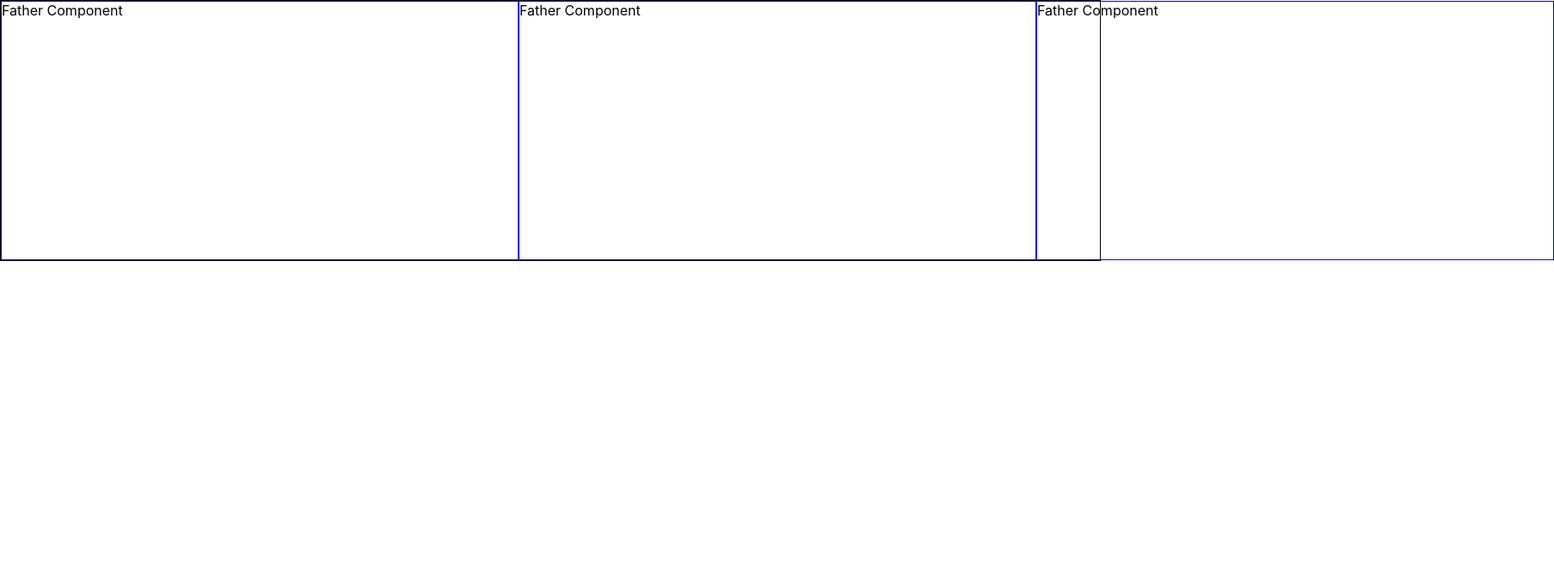
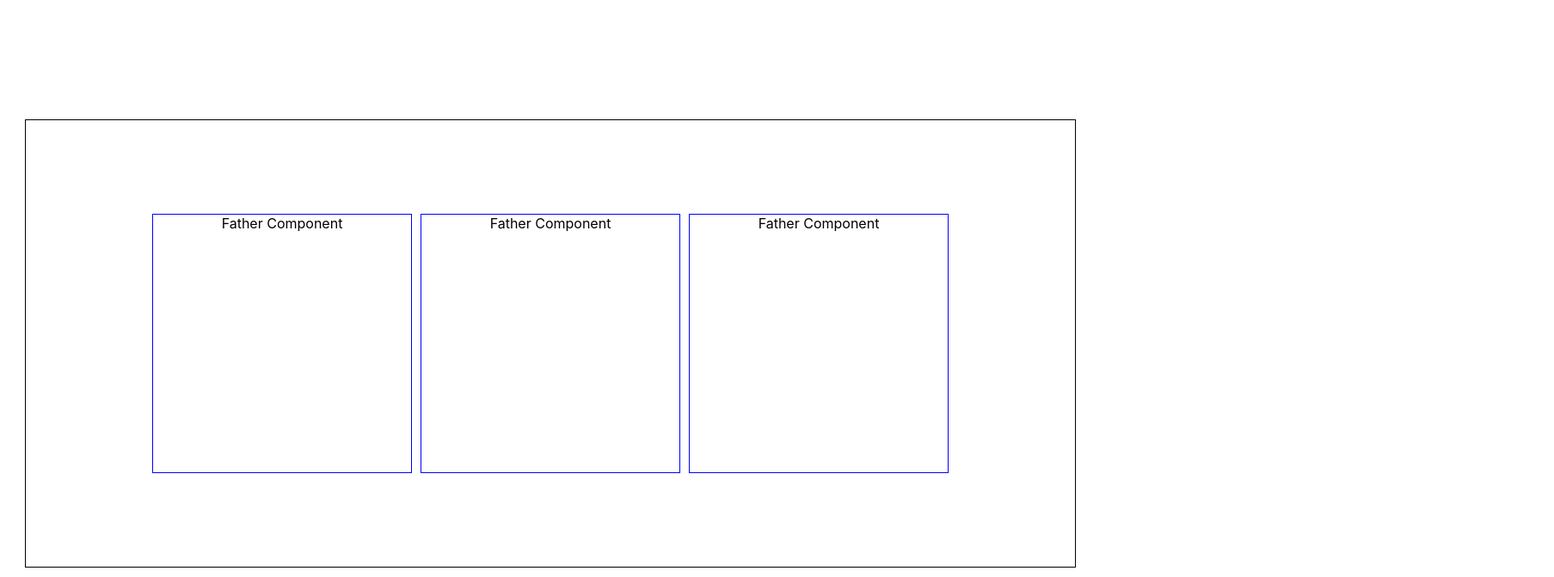
Before and after one commit to ddfilipov/react-context-test, a React (Create React App) app: page / in a window 1280 px wide. Shown: the top 672 px of the page at 86% size, 1807 px wide, since content can reach past the window. Built offline with nearby package versions, Linux system fonts and the light colour scheme.

Commit message:
okay better style now

```diff
--- a/src/components/FatherCounter.tsx
+++ b/src/components/FatherCounter.tsx
@@ -3,7 +3,7 @@ import styled from "styled-components";
 const Container = styled.div`
     border: 1px solid blue;
     min-height: 300px;
-    min-width: 600px;
+    min-width: 300px;
 `;
 export const FatherCounter = () => {
     return <Container>Father Component</Container>;
--- a/src/components/MainContainer.tsx
+++ b/src/components/MainContainer.tsx
@@ -1,20 +1,34 @@
 import { FatherCounter } from "./FatherCounter";
 import styled from "styled-components";
+
+const Wrapper = styled.div`
+    display: flex;
+    justify-content: center;
+    align-items: center;
+    text-align: center;
+    min-height: 100vh;
+`;
 
 const Container = styled.div`
     display: flex;
     flex-direction: row;
+    align-items: center;
+    gap: 10px;
+    justify-content: center;
+    padding: 10px;
+    height: 500px;
+    width: 1200px;
     border: 1px solid black;
-    min-height: 300px;
-    min-width: 600px;
 `;
 
 export const MainContainer = () => {
     return (
-        <Container>
-            <FatherCounter />
-            <FatherCounter />
-            <FatherCounter />
-        </Container>
+        <Wrapper>
+            <Container>
+                <FatherCounter />
+                <FatherCounter />
+                <FatherCounter />
+            </Container>
+        </Wrapper>
     );
 };
```
